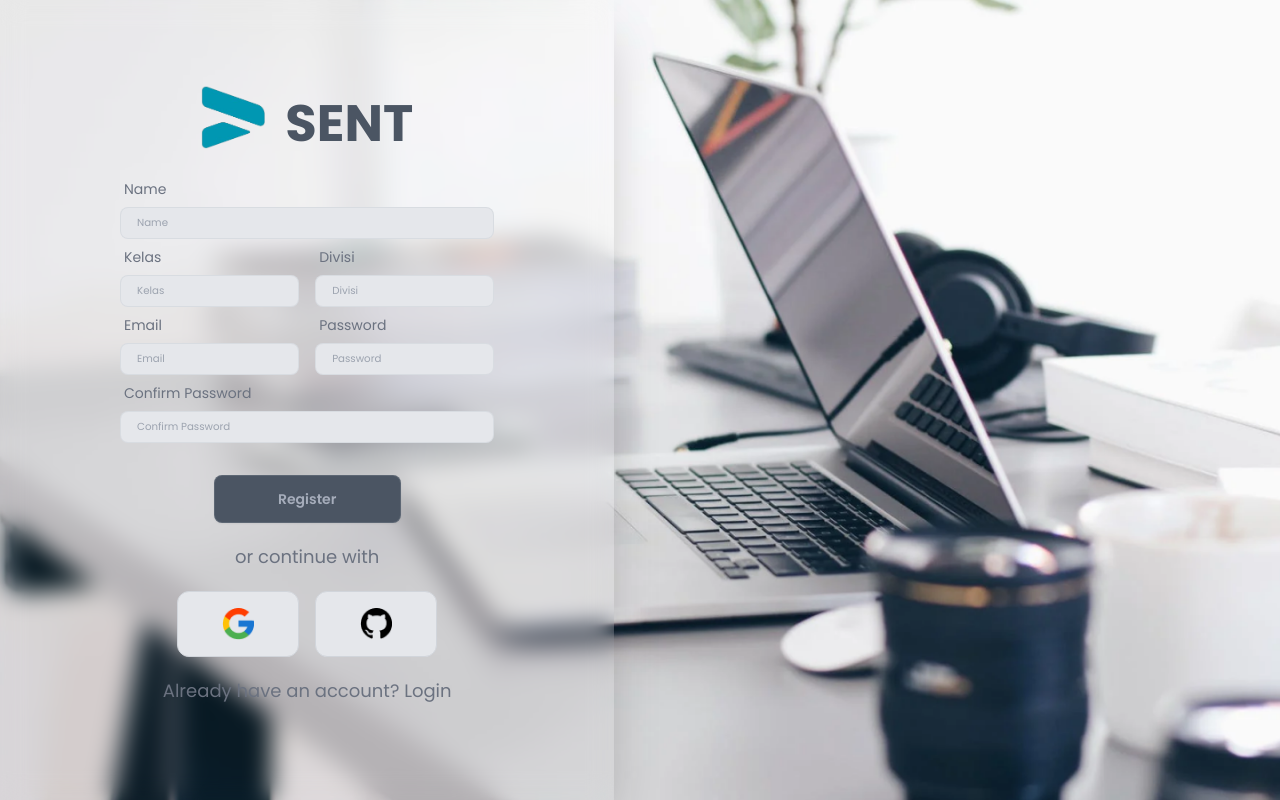
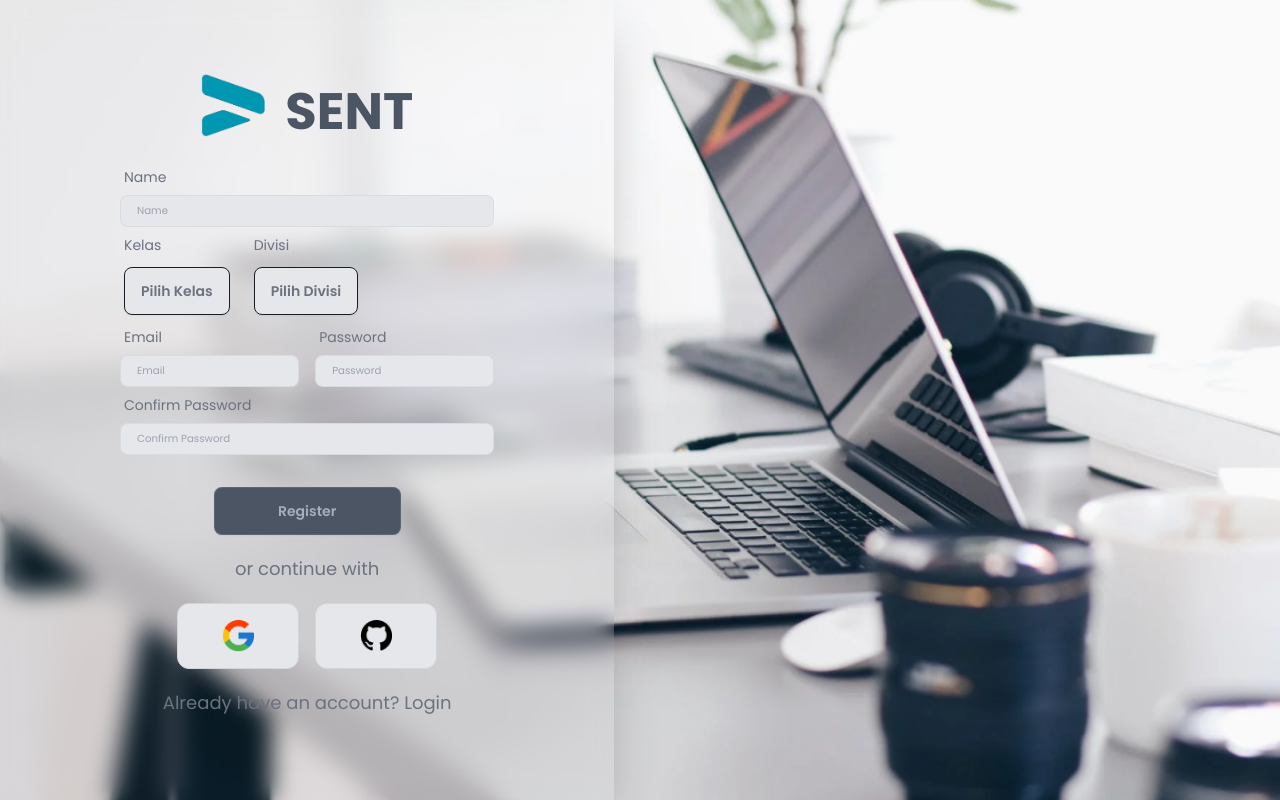
Before and after one commit to Ryn104/chat.frontend, a React (Vite) app: page /register in a window 1280 px wide. Built offline with nearby package versions, Linux system fonts and the light colour scheme.

Commit message:
register

```diff
--- a/src/page/register.jsx
+++ b/src/page/register.jsx
@@ -81,27 +81,52 @@ const Reg = () => {
                                     <label className="label">
                                         <span className="label-text text-gray-500">Kelas</span>
                                     </label>
-                                    <input
-                                        type="text"
-                                        placeholder="Kelas"
-                                        className="input input-bordered xl:w-[14vw] xl:h-[4vh] bg-gray-200 xl:text-[0.8vw]"
-                                        required
-                                        value={kelas}
-                                        onChange={(e) => setKelas(e.target.value)}
-                                    />
+                                    <details className="dropdown">
+                                        <summary className="btn m-1 bg-gray-200 text-gray-500">{kelas || "Pilih Kelas"}</summary>
+                                        <ul className="menu dropdown-content bg-base-100 rounded-box z-[1] w-52 p-2 shadow">
+                                            <details className="dropdown">
+                                                <summary className=" m-1 bg-gray-200 text-gray-500">{"TJKT"}</summary>
+                                                <ul className="menu dropdown-content bg-base-100 rounded-box z-[1] w-52 p-2 shadow">
+                                                    <li><a onClick={() => setKelas("X TJKT 1")}>X TJKT 1</a></li>
+                                                    <li><a onClick={() => setKelas("X TJKT 2")}>X TJKT 2</a></li>
+                                                    <li><a onClick={() => setKelas("X TJKT 3")}>X TJKT 3</a></li>
+                                                    <li><a onClick={() => setKelas("XI TJKT 1")}>XI TJKT 1</a></li>
+                                                    <li><a onClick={() => setKelas("XI TJKT 2")}>XI TJKT 2</a></li>
+                                                    <li><a onClick={() => setKelas("XI TJKT 3")}>XI TJKT 3</a></li>
+                                                    <li><a onClick={() => setKelas("XII TJKT 1")}>XII TJKT 1</a></li>
+                                                    <li><a onClick={() => setKelas("XII TJKT 2")}>XII TJKT 2</a></li>
+                                                    <li><a onClick={() => setKelas("XII TJKT 3")}>XII TJKT 3</a></li>
+                                                </ul>
+                                            </details>
+                                            <details className="dropdown">
+                                                <summary className=" m-1 bg-gray-200 text-gray-500">{"GEO"}</summary>
+                                                <ul className="menu dropdown-content bg-base-100 rounded-box z-[1] w-52 p-2 shadow">
+                                                    <li><a onClick={() => setKelas("X GEO 1")}>X GEO 1</a></li>
+                                                    <li><a onClick={() => setKelas("X GEO 2")}>X GEO 2</a></li>
+                                                    <li><a onClick={() => setKelas("X GEO 3")}>X GEO 3</a></li>
+                                                    <li><a onClick={() => setKelas("XI GEO 1")}>XI GEO 1</a></li>
+                                                    <li><a onClick={() => setKelas("XI GEO 2")}>XI GEO 2</a></li>
+                                                    <li><a onClick={() => setKelas("XI GEO 3")}>XI GEO 3</a></li>
+                                                    <li><a onClick={() => setKelas("XII GEO 1")}>XII GEO 1</a></li>
+                                                    <li><a onClick={() => setKelas("XII GEO 2")}>XII GEO 2</a></li>
+                                                    <li><a onClick={() => setKelas("XII GEO 3")}>XII GEO 3</a></li>
+                                                </ul>
+                                            </details>
+                                        </ul>
+                                    </details>
                                 </div>
                                 <div className="form-control">
                                     <label className="label">
                                         <span className="label-text text-gray-500">Divisi</span>
                                     </label>
-                                    <input
-                                        type="text"
-                                        placeholder="Divisi"
-                                        className="input input-bordered xl:w-[14vw] xl:h-[4vh] bg-gray-200 xl:text-[0.8vw]"
-                                        required
-                                        value={divisi}
-                                        onChange={(e) => setDivisi(e.target.value)}
-                                    />
+                                    <details className="dropdown">
+                                        <summary className="btn m-1 bg-gray-200 text-gray-500">{divisi || "Pilih Divisi"}</summary>
+                                        <ul className="menu dropdown-content bg-base-100 rounded-box z-[1] w-52 p-2">
+                                            <li><a onClick={() => setDivisi("Programming")}>Programming</a></li>
+                                            <li><a onClick={() => setDivisi("Design")}>Design</a></li>
+                                            <li><a onClick={() => setDivisi("Networking")}>Networking</a></li>
+                                        </ul>
+                                    </details>
                                 </div>
                             </div>
                             <div className="flex gap-4">
```
